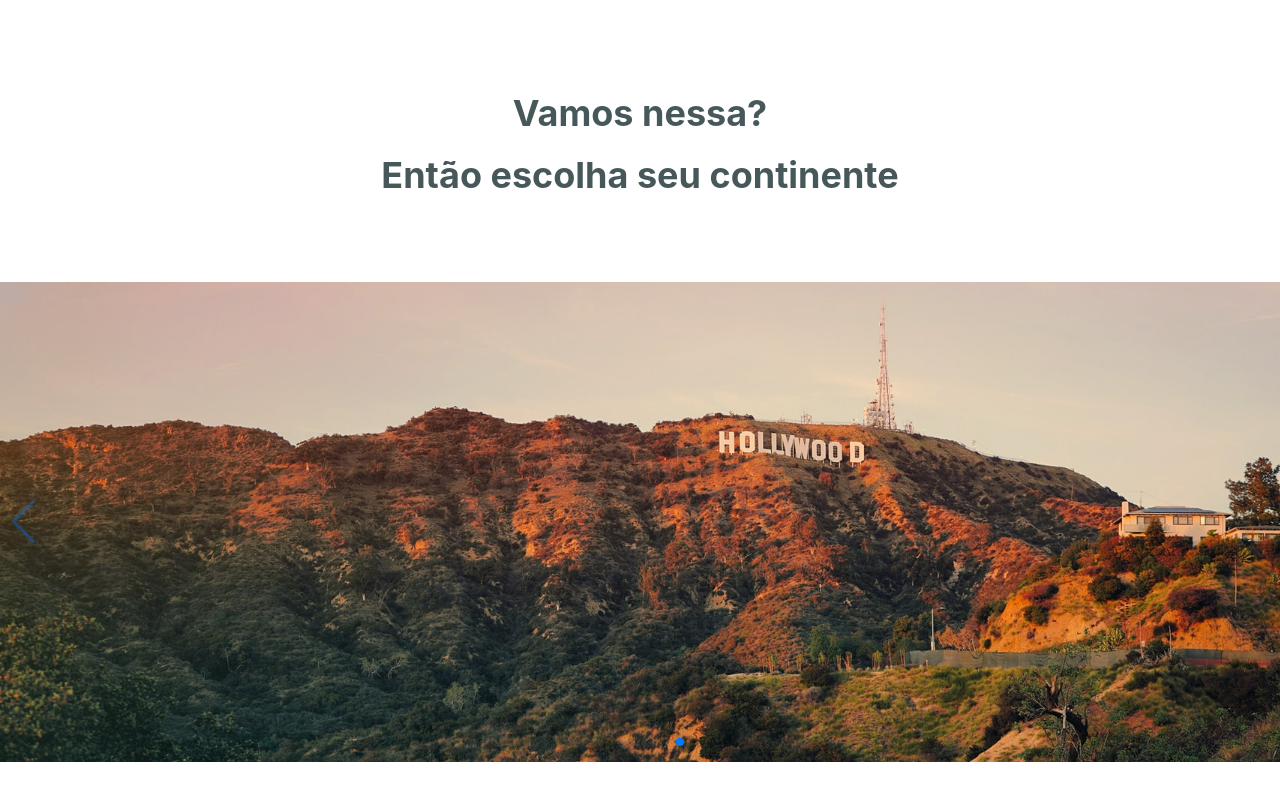
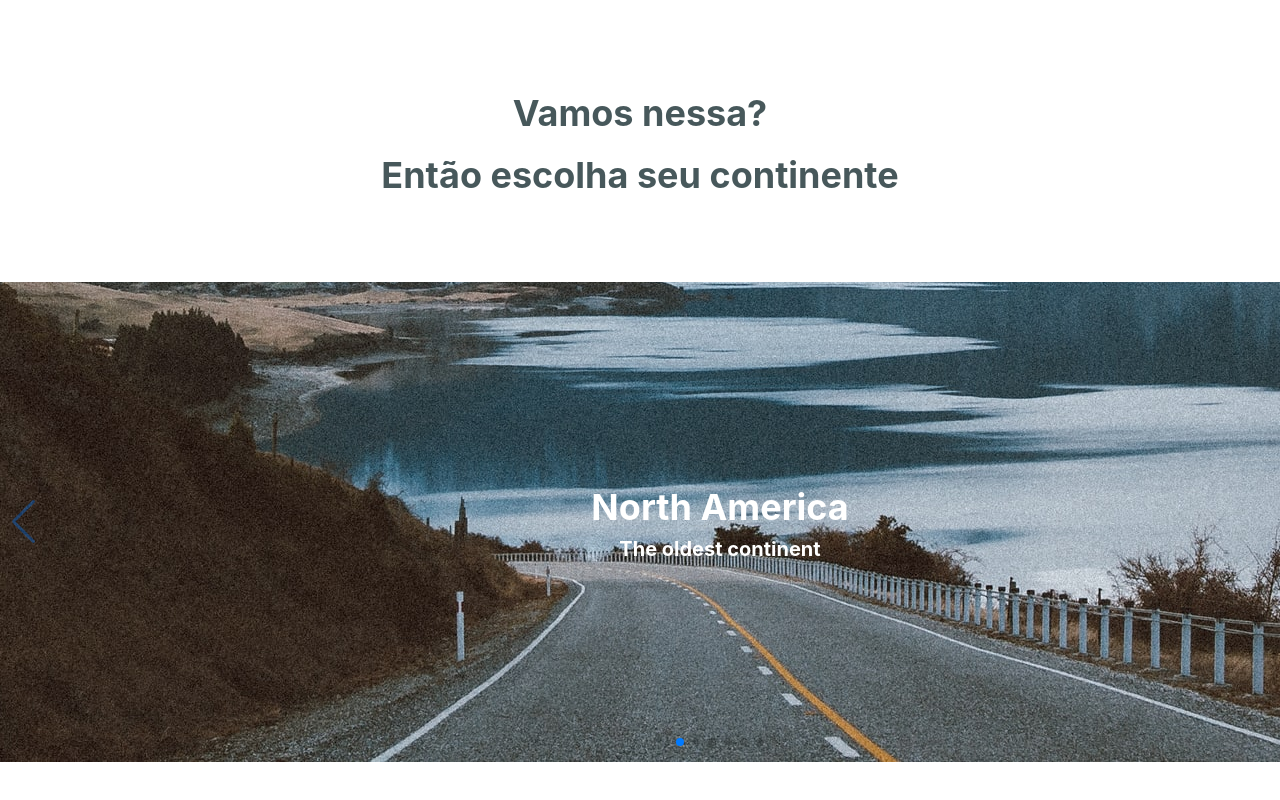
Before and after one commit to ZaninDe/world-trip, a Next.js app: page / in a window 1280 px wide. Shown: the part 801-1601 px from the top of the page. Built offline with nearby package versions, Linux system fonts and the light colour scheme.

Commit message:
fix swiper slides

```diff
--- a/src/components/ContinenSlide/index.tsx
+++ b/src/components/ContinenSlide/index.tsx
@@ -1,6 +1,7 @@
 import React, { useRef, useState } from "react";
-// Import Swiper React components
 import { Swiper, SwiperSlide } from "swiper/react";
+import Link from 'next/link'
+import { Box, Flex, Text } from '@chakra-ui/react'
 
 import "swiper/css";
 import "swiper/css/pagination";
@@ -31,12 +32,13 @@
         modules={[Keyboard, Pagination, Navigation]}
         className={styles.swiper}
       >
-        <SwiperSlide className={styles.swiperSlide} ><img src='./images/northAmerica.jpg'></img></SwiperSlide>
-        <SwiperSlide className={styles.swiperSlide}><img src='./images/southAmerica.jpg'></img></SwiperSlide>
-        <SwiperSlide className={styles.swiperSlide}><img src='./images/asia.jpg'></img></SwiperSlide>
-        <SwiperSlide className={styles.swiperSlide}><img src='./images/africa.jpg'></img></SwiperSlide>
-        <SwiperSlide className={styles.swiperSlide}><img src='./images/europe.jpg'></img></SwiperSlide>
-        <SwiperSlide className={styles.swiperSlide}><img src='./images/oceania.jpg'></img></SwiperSlide>
+        <SwiperSlide className={styles.swiperSlide}><Link href='/continent'><Flex flexDirection='column' w='full' h='full' backgroundImage='./images/northAmerica.jpg' backgroundPosition='bottom' alignItems='center' justifyContent='center' cursor='pointer'><Text color='white' fontSize='4xl' fontWeight='bold'>North America</Text><Text color='white' fontSize='xl' fontWeight='bold'>The oldest continent</Text></Flex></Link></SwiperSlide>
+        <SwiperSlide className={styles.swiperSlide}><Link href='/continent'><Flex flexDirection='column' w='full' h='full' backgroundImage='./images/southAmerica.jpg' backgroundPosition='bottom' alignItems='center' justifyContent='center' cursor='pointer'><Text color='white' fontSize='4xl' fontWeight='bold'>South America</Text><Text color='white' fontSize='xl' fontWeight='bold'>The oldest continent</Text></Flex></Link></SwiperSlide>
+        <SwiperSlide className={styles.swiperSlide}><Link href='/continent'><Flex flexDirection='column' w='full' h='full' backgroundImage='./images/asia.jpg' backgroundPosition='bottom' alignItems='center' justifyContent='center' cursor='pointer'><Text color='white' fontSize='4xl' fontWeight='bold'>Asia</Text><Text color='white' fontSize='xl' fontWeight='bold'>The oldest continent</Text></Flex></Link></SwiperSlide>
+        <SwiperSlide className={styles.swiperSlide}><Link href='/continent'><Flex flexDirection='column' w='full' h='full' backgroundImage='./images/africa.jpg' backgroundPosition='center' alignItems='center' justifyContent='center' cursor='pointer'><Text color='white' fontSize='4xl' fontWeight='bold'>Africa</Text><Text color='white' fontSize='xl' fontWeight='bold'>The oldest continent</Text></Flex></Link></SwiperSlide>
+        <SwiperSlide className={styles.swiperSlide}><Link href='/continent'><Flex flexDirection='column' w='full' h='full' backgroundImage='./images/europe.jpg' backgroundPosition='center' alignItems='center' justifyContent='center' cursor='pointer'><Text color='white' fontSize='4xl' fontWeight='bold'>Europe</Text><Text color='white' fontSize='xl' fontWeight='bold'>The oldest continent</Text></Flex></Link></SwiperSlide>
+        <SwiperSlide className={styles.swiperSlide}><Link href='/continent'><Flex flexDirection='column' w='full' h='full' backgroundImage='./images/oceania.jpg' backgroundPosition='center' alignItems='center' justifyContent='center' cursor='pointer'><Text color='white' fontSize='4xl' fontWeight='bold'>Oceania</Text><Text color='white' fontSize='xl' fontWeight='bold'>The oldest continent</Text></Flex></Link></SwiperSlide>
+
       </Swiper>
     </>
   );
--- a/src/components/Header.tsx
+++ b/src/components/Header.tsx
@@ -1,9 +1,10 @@
 import { Box } from "@chakra-ui/react"
+import Link from "next/link"
 
 export const Header = () => {
   return (
     <Box display="flex" alignItems="center" justifyContent="center" w="100%" h="100px">
-      <img src="./images/Logo.svg" alt="worldtrip logo" />
+      <Link href='/'><img src="./images/Logo.svg" alt="worldtrip logo" /></Link>
     </Box>
   )
 }
--- a/src/pages/_app.tsx
+++ b/src/pages/_app.tsx
@@ -2,10 +2,12 @@
 import { ChakraProvider } from '@chakra-ui/react'
 import { theme } from '../styles/theme'
 import "swiper/css/bundle";
+import { Header } from '../components/Header';
 
 function MyApp({ Component, pageProps }: AppProps) {
   return (
     <ChakraProvider theme={theme}>
+      <Header />
       <Component {...pageProps} />
     </ChakraProvider>
   )
--- a/src/pages/index.tsx
+++ b/src/pages/index.tsx
@@ -7,7 +7,6 @@
 const Home: NextPage = () => {
   return (
     <>
-      <Header />
       <Banner />
       <NavTravelTypes />
       <ContinentSlide />
```
Also changed, not shown: src/pages/continent/index.tsx (added, +11 -0 lines), public/images/northAmerica.jpg.
